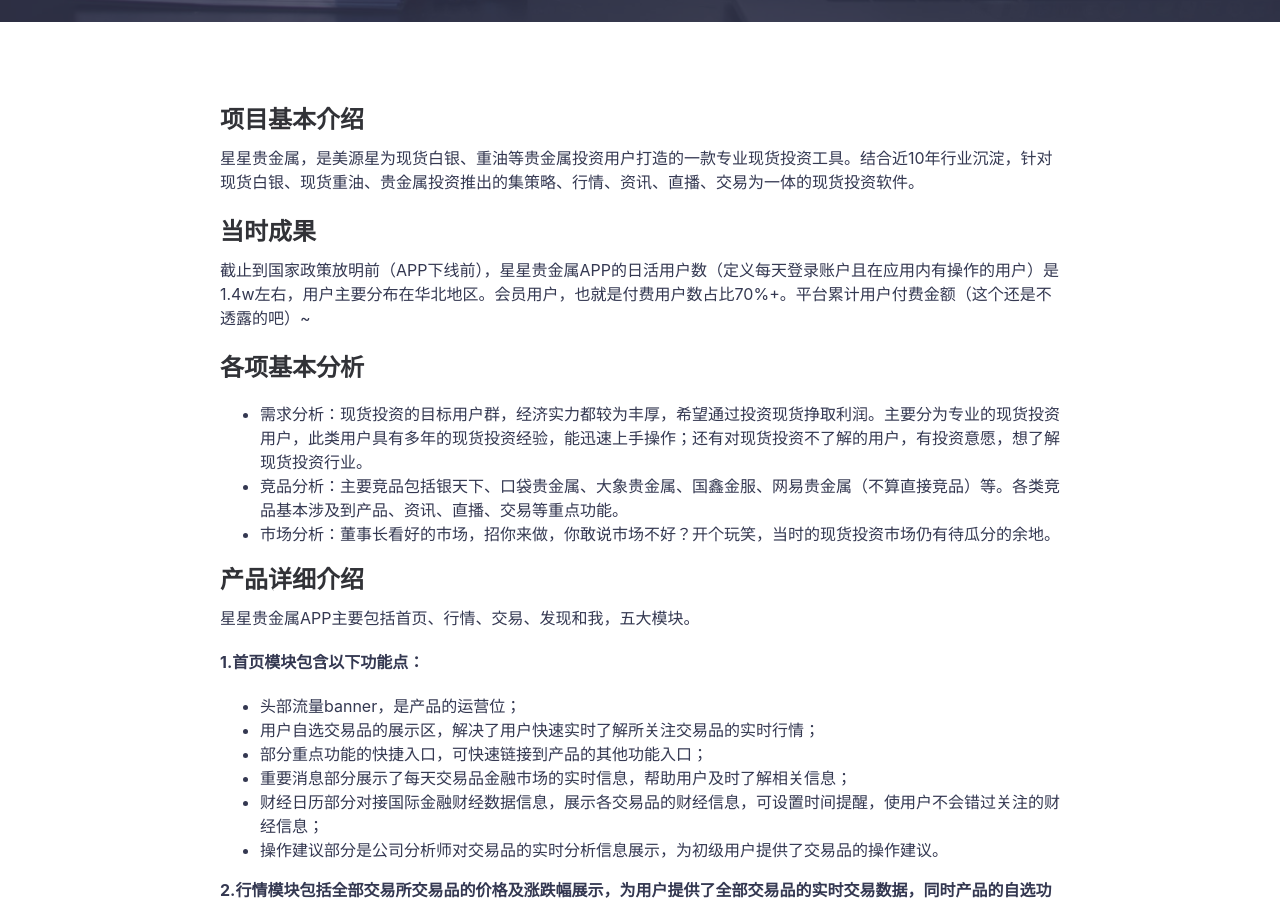
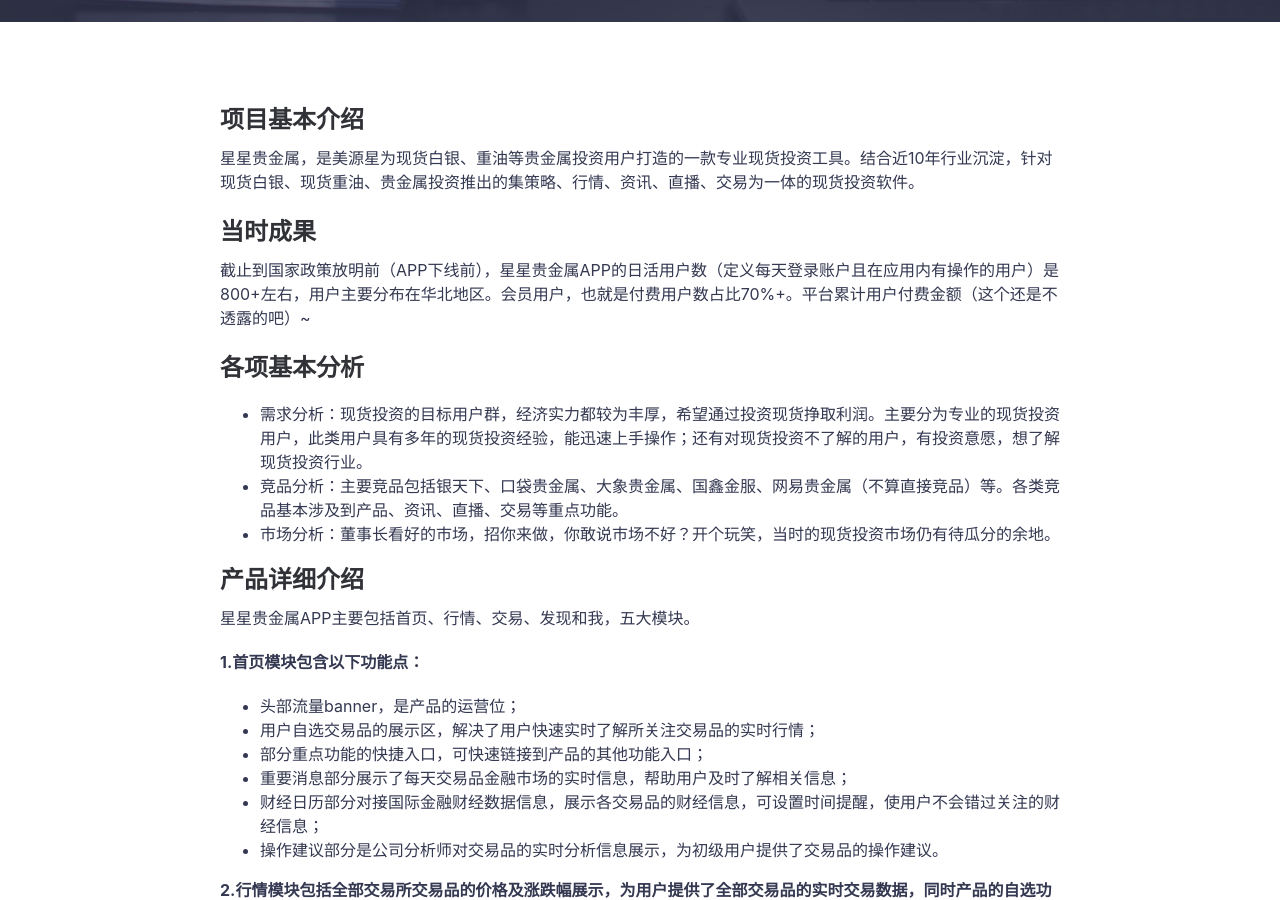
Before and after one commit to LvGod/LvGod.github.io, a Jekyll site: the page built from _posts/2018-09-23-星星贵金属APP.md, in a window 1280 px wide and 900 px high, scrolled down 554 px. Built offline with Jekyll 4.4.1, drawn with Linux system fonts in a browser that asks for light colours; comment, search, counter and statistics services are not loaded.

Commit message:
Update 2018-09-23-星星贵金属APP.md

```diff
--- a/_posts/2018-09-23-星星贵金属APP.md
+++ b/_posts/2018-09-23-星星贵金属APP.md
@@ -13,7 +13,7 @@ featured-img: emile-perron-190221
 
 ## 当时成果 ##
 
-截止到国家政策放明前（APP下线前），星星贵金属APP的日活用户数（定义每天登录账户且在应用内有操作的用户）是1.4w左右，用户主要分布在华北地区。会员用户，也就是付费用户数占比70%+。平台累计用户付费金额（这个还是不透露的吧）~
+截止到国家政策放明前（APP下线前），星星贵金属APP的日活用户数（定义每天登录账户且在应用内有操作的用户）是800+左右，用户主要分布在华北地区。会员用户，也就是付费用户数占比70%+。平台累计用户付费金额（这个还是不透露的吧）~
 
 
 ## 各项基本分析 ##
```
